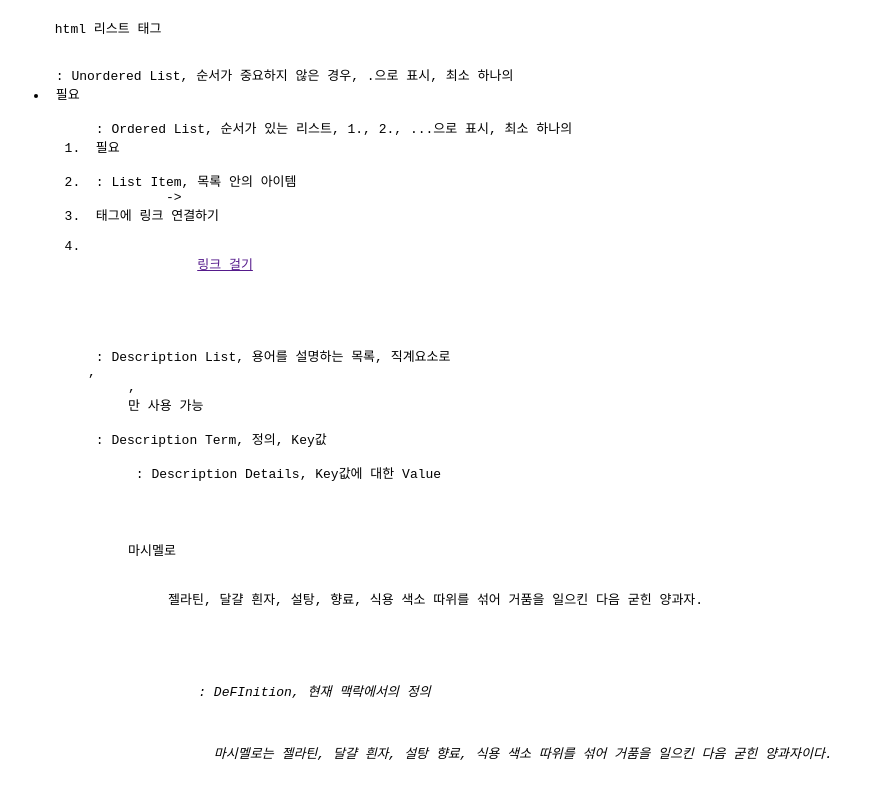
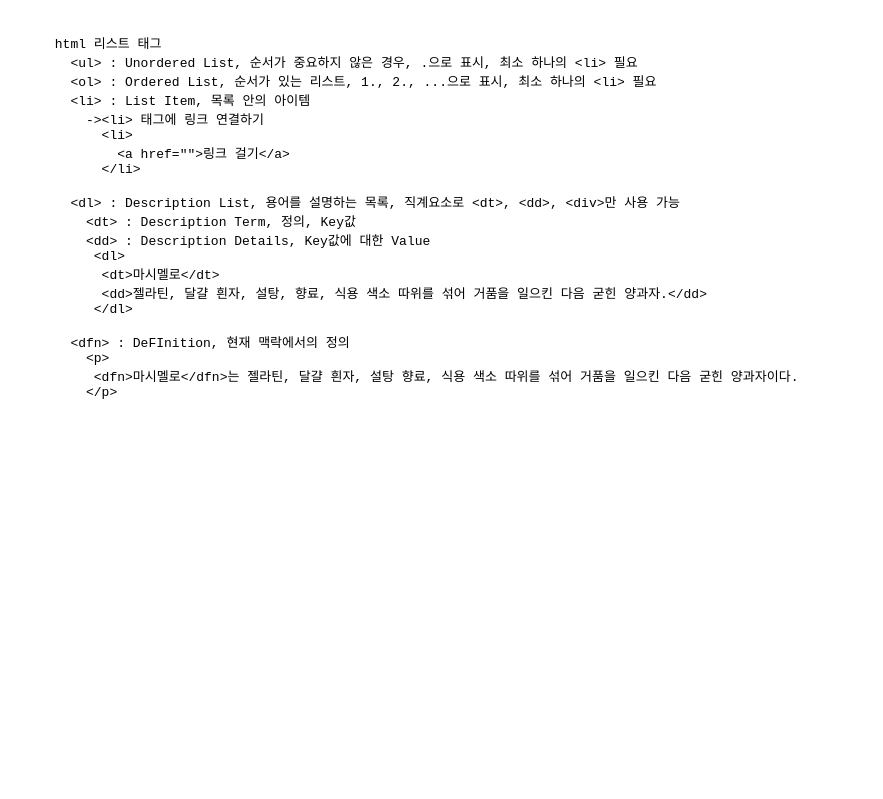
Before and after one commit to Yeonu-Min/programminginfo, a plain HTML site: page index.html in a window 1280 px wide. Shown: the part 57-856 px from the top of the page, without its empty margins (0-883 px from the left). After the commit the page ends 800 px from the top, so only its background shows below. Drawn offline with Linux system fonts and the light colour scheme.

Commit message:
Update index.html

```diff
--- a/index.html
+++ b/index.html
@@ -6,7 +6,7 @@
     <h1> 블로그 제목 뭘로 하지 </h1>
   </div>
   <div>
-    <pre>
+    <xmp>
       html 리스트 태그
         <ul> : Unordered List, 순서가 중요하지 않은 경우, .으로 표시, 최소 하나의 <li> 필요
         <ol> : Ordered List, 순서가 있는 리스트, 1., 2., ...으로 표시, 최소 하나의 <li> 필요
@@ -28,6 +28,5 @@
           <p>
            <dfn>마시멜로</dfn>는 젤라틴, 달걀 흰자, 설탕 향료, 식용 색소 따위를 섞어 거품을 일으킨 다음 굳힌 양과자이다.
           </p>
-    </pre>
-
+    </xmp>
 </body>
```
